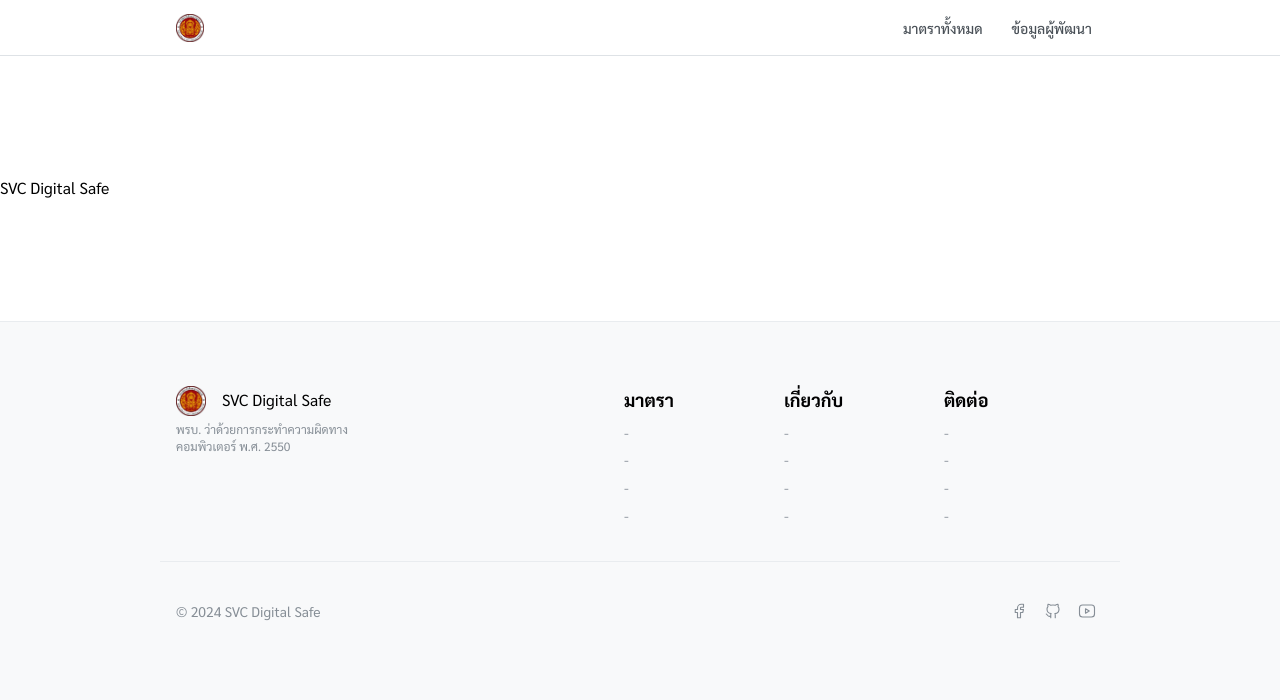
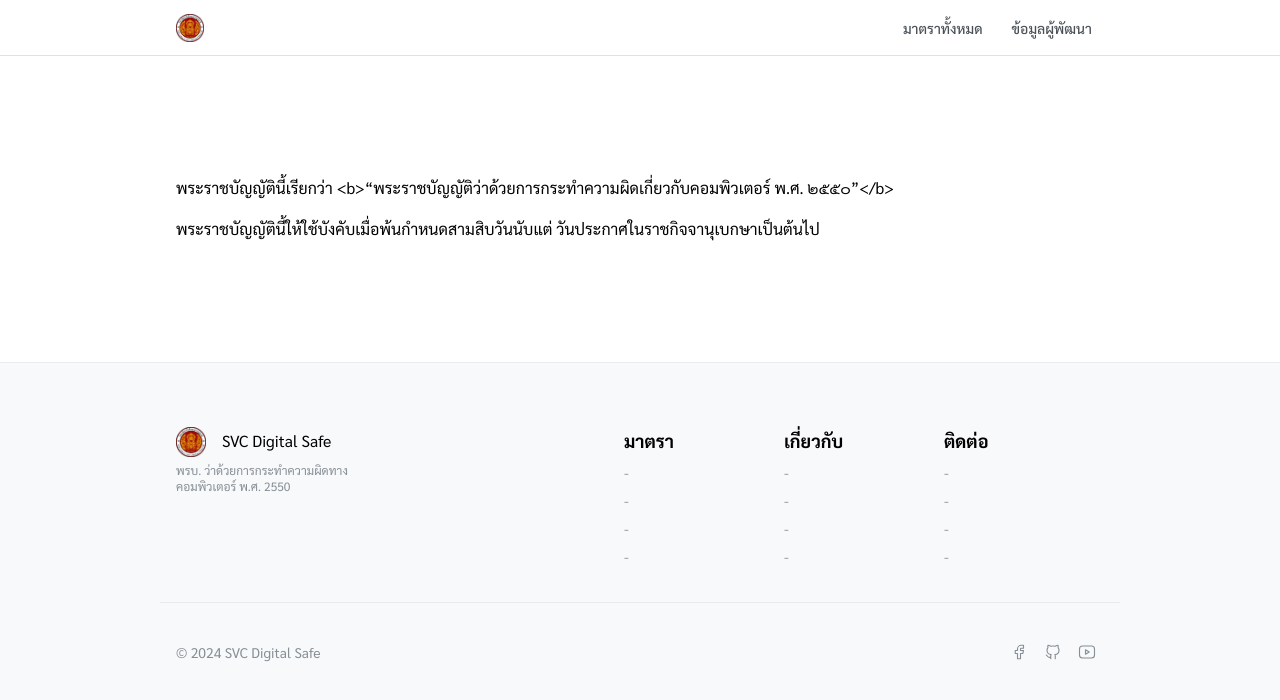
Before and after one commit to iwindd/svc-digital-safe, a Next.js app: page / in a window 1280 px wide. Shown: the top 700 px of the page. Built offline with nearby package versions, Linux system fonts and the light colour scheme.

Commit message:
feat: some section data, section lib

```diff
--- a/src/app/page.tsx
+++ b/src/app/page.tsx
@@ -1,5 +1,18 @@
+import { Container } from "@mantine/core";
+import { getSections } from "@/lib/section";
+
 export default function Home() {
+  const sections = getSections();
+
   return (
-    <p>SVC Digital Safe</p>
+    <Container>
+      {
+        sections.map((section) => (
+          <section key={section.id}>
+            <p>{section.text}</p>
+          </section>
+        ))
+      }
+    </Container>
   );
 }
--- /dev/null
+++ b/src/data/sections.json
@@ -0,0 +1,10 @@
+[
+  {
+    "id": 1,
+    "text": "พระราชบัญญัตินี้เรียกว่า <b>“พระราชบัญญัติว่าด้วยการกระทำความผิดเกี่ยวกับคอมพิวเตอร์ พ.ศ. ๒๕๕๐”</b>"
+  },
+  {
+    "id": 2,
+    "text": "พระราชบัญญัตินี้ให้ใช้บังคับเมื่อพ้นกำหนดสามสิบวันนับแต่ วันประกาศในราชกิจจานุเบกษาเป็นต้นไป"
+  }
+]
--- /dev/null
+++ b/src/lib/section.ts
@@ -0,0 +1,4 @@
+import sections from "@/data/sections.json";
+import { Section } from "@/type";
+
+export const getSections = () : Section[] => sections
--- /dev/null
+++ b/src/type.d.ts
@@ -0,0 +1,4 @@
+export interface Section{
+  id: number;
+  text: string;
+}
```
